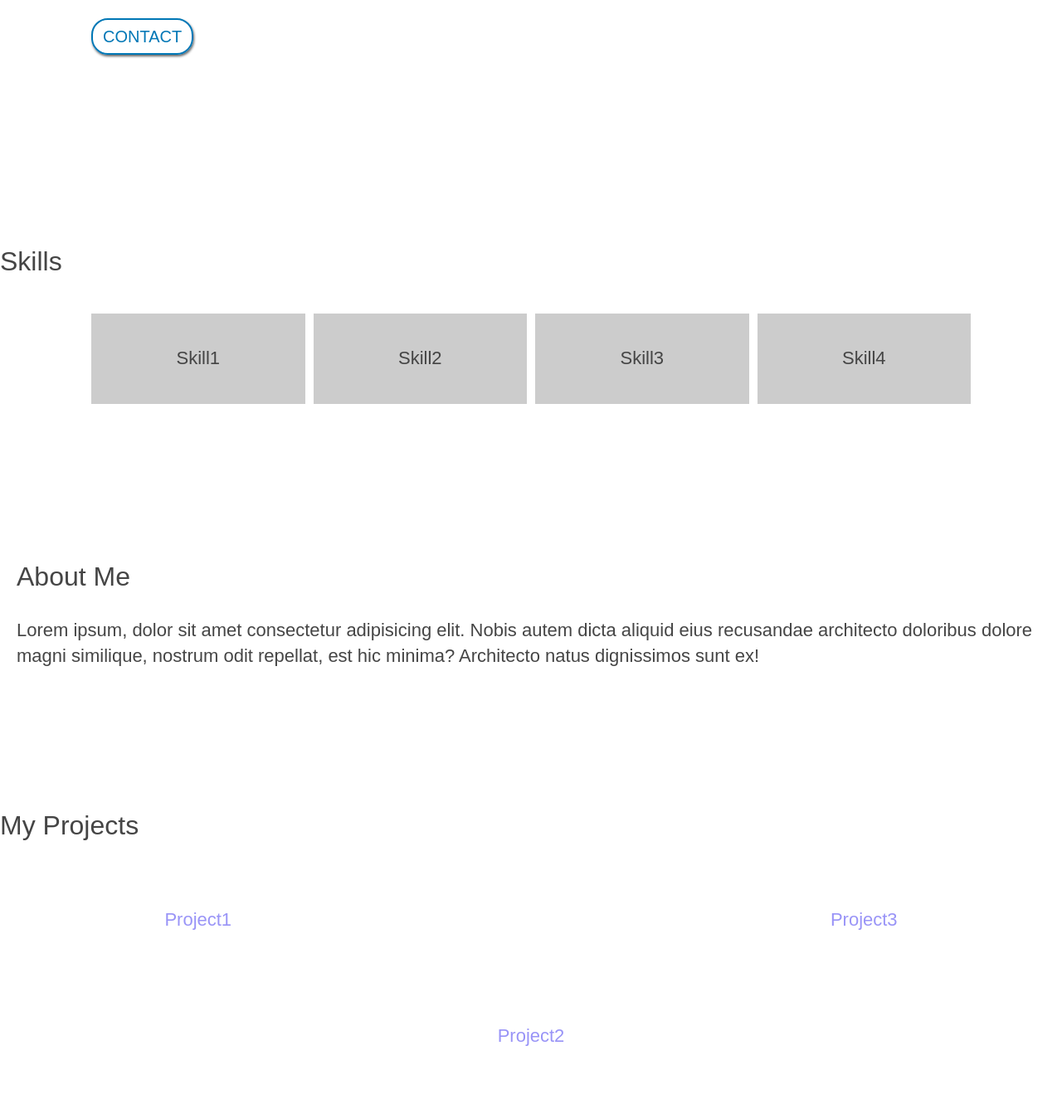
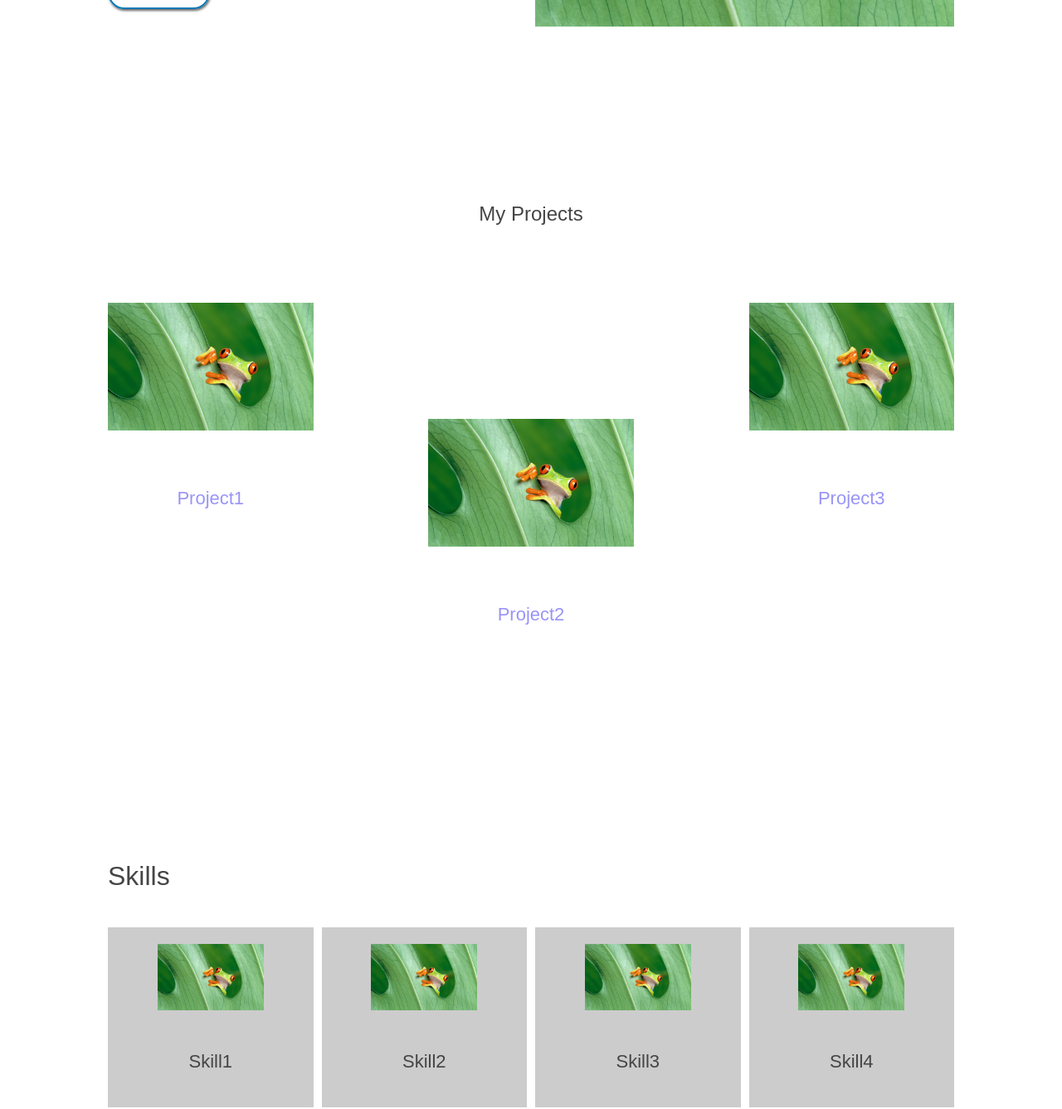
Before and after one commit to GuilleAriiel/portfolio-guille, a plain HTML site: page index.html in a window 1280 px wide. Shown: the part 460-1797 px from the top of the page at 83% size. Drawn offline with Linux system fonts and the light colour scheme; a web font is replaced by a local one.

Commit message:
CSS Update

```diff
--- a/css/styles.css
+++ b/css/styles.css
@@ -1,6 +1,11 @@
 :root{
     --primary:#0077b6;
     --secondaty:#9867C5;
+    --bodybg: white;
+}
+
+html{
+    scroll-behavior: smooth;
 }
 
 /*resets*/
@@ -29,11 +34,13 @@ body{
     box-shadow: 1px 2px 3px rgba(0, 0, 0, 0.6);
     display: inline-block;
     font-size: 1em;
+    transition: transform 0.5s ease;
 }
 
 .button:hover{
-    color: #222;
+    color: white;
     background: var(--primary);
+    transform: scale(1.08);
 }
 
 input,textarea{
@@ -44,7 +51,6 @@ input,textarea{
     color: #f2f2f2;
     font-size: 1em;
 }
-
 
 h1,h2,h3,h4{
     color: #454545;
@@ -99,13 +105,18 @@ h4{
     display: none;
 }
 
+.navbar a{
+    padding-bottom: 10px;
+}
+
 .navbar a:hover{
-    color: #9867C5;
-    border-bottom: 3px solid #9867C5;
+    color: var(--primary);
+    border-bottom: 3px solid var(--primary);
 }
 
 #hero{
     padding: 0 20px 20px 20px;
+    align-items: center;
 }
 
 .hero-text{
@@ -114,6 +125,14 @@ h4{
 
 .hero-text a{
     margin: 20px 0;
+}
+
+.hero-img{
+    grid-column: 6/9;
+}
+
+.hero-img img{
+    width: 200%;
 }
 
 #about{
@@ -149,6 +168,14 @@ h4{
     color: #9994f7;
 }
 
+.projects a{
+    transition: transform 0.6s ease;
+}
+
+.projects a:hover{
+    transform: scale(1.1);
+}
+
 #skills{
     padding: 30px 20px;
 }
@@ -168,6 +195,11 @@ h4{
     text-align: center;
 }
 
+#skills img{
+    height: 80px;
+    margin: 10px auto;
+}
+
 #skills p{
     text-align: center;
     margin: 0 20px;
@@ -175,7 +207,6 @@ h4{
 
 #contact{
     padding: 30px 20px;
-    background: #080936;
 }
 
 #contact h3, #contact p{
@@ -190,7 +221,7 @@ h4{
     text-align: center;
 }
 
-#contact input, #contact textarea{
+#contact input,#contact textarea{
     width: 100%;
     margin: 10px 0;
 }
@@ -260,20 +291,18 @@ footer img{
     .projects h4{
         text-align: center;
     }
-    #skills{
-        padding: 30px 100px;
-    }
+
     footer{
         background-size: 20%;
     }
 
 }
 /* Large Tablets & Laptops Styles */
-@media screen and (min-width: 920px){
+@media screen and (min-width: 945px){
     body{
         font-size: 18px;
     }
-    .grid{
+    header,main,footer{
         max-width: 1060px;
         margin: 0 auto;
         width: 100%;
@@ -282,6 +311,7 @@ footer img{
         margin: 20px 0;
     }
     .navbar{
+        margin: 0;
         padding: 0 20px;
     }
     .navbar h1{
@@ -340,11 +370,12 @@ footer img{
     body{
         font-size: 20px;
     }
+
     .navbar{
         padding: 0;
     }
-    #hero, #projects, #skills, #contact{
-        padding: 90px 0;
+    #hero,#projects,#skills,#contact{
+        padding: 90px 20px;
     }
     .leading{
         margin: 20px 0;
--- a/index.html
+++ b/index.html
@@ -28,23 +28,47 @@
             <div class="hero-text">
                 <h2>Guillermo Cejas /<br />Full Stack Developer</h3>
                 <p class="leading">Lorem ipsum, dolor sit amet consectetur adipisicing elit. Similique facere accusantium
-                    error porro minus voluptatem veritatis iusto facilis laborum ipsa odit dolor.</p>
-                <a class="button" href="#projects">Contact</a>
+                    error.</p>
+                <a class="button" href="#contact">Contact</a>
+            </div>
+            <div class="hero-img">
+                <img src="img/img_placeholder.jpg" alt="">
+            </div>
+        </section>
+        <section id="projects">
+            <h3>My Projects</h3>
+            <div class="projects grid">
+                <a href="#" class="card">
+                    <img src="img/img_placeholder.jpg" alt="">
+                    <h4>Project1</h4>
+                </a>
+                <a href="#" class="card">
+                    <img src="img/img_placeholder.jpg" alt="">
+                    <h4>Project2</h4>
+                </a>
+                <a href="#" class="card">
+                    <img src="img/img_placeholder.jpg" alt="">
+                    <h4>Project3</h4>
+                </a>
             </div>
         </section>
         <section id="skills">
             <h2>Skills</h2>
             <ul class="grid">
                 <li>
+                    <img src="img/img_placeholder.jpg" alt="">
                     <h4>Skill1</h4>
                 </li>
                 <li>
+                    <img src="img/img_placeholder.jpg" alt="">
                     <h4>Skill2</h4>
                 </li>
                 <li>
+                    <img src="img/img_placeholder.jpg" alt="">
                     <h4>Skill3</h4>
                 </li>
                 <li>
+                    <img src="img/img_placeholder.jpg" alt="">
                     <h4>Skill4</h4>
                 </li>
             </ul>
@@ -55,20 +79,7 @@
                 recusandae architecto doloribus dolore magni similique, nostrum odit repellat, est hic
                 minima? Architecto natus dignissimos sunt ex!</p>
         </section>
-        <section id="projects">
-            <h2>My Projects</h2>
-            <div class="projects grid">
-                <a href="" class="card">
-                    <h4>Project1</h4>
-                </a><a href="" class="card">
-                    <h4>Project2</h4>
-                </a><a href="" class="card">
-                    <h4>Project3</h4>
-                </a><a href="" class="card">
-                    <h4>Project4</h4>
-                </a>
-            </div>
-        </section>
+
         <section id="contact">
             <h3>Contact</h3>
             <p class="leading">Lorem, ipsum dolor sit amet consectetur adipisicing elit.</p>
```
Also changed, not shown: img/img_placeholder.jpg (added).
